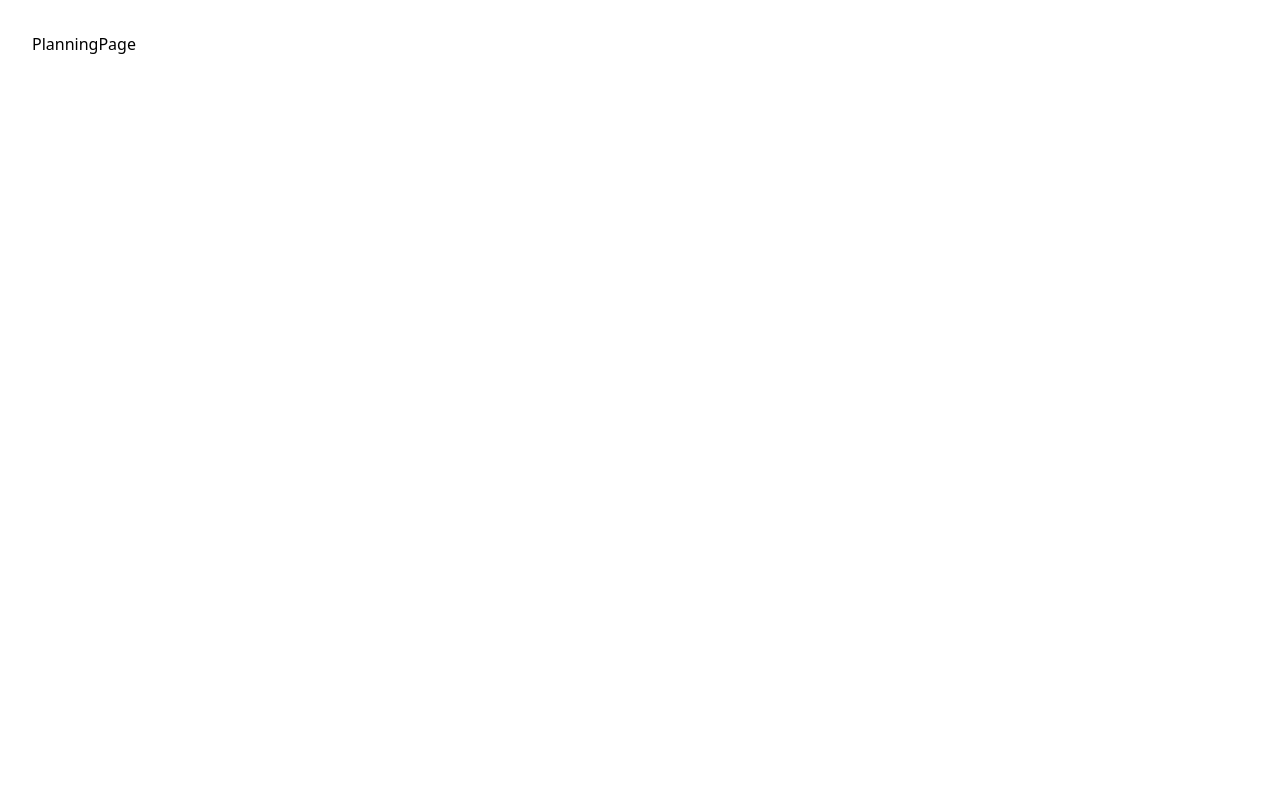
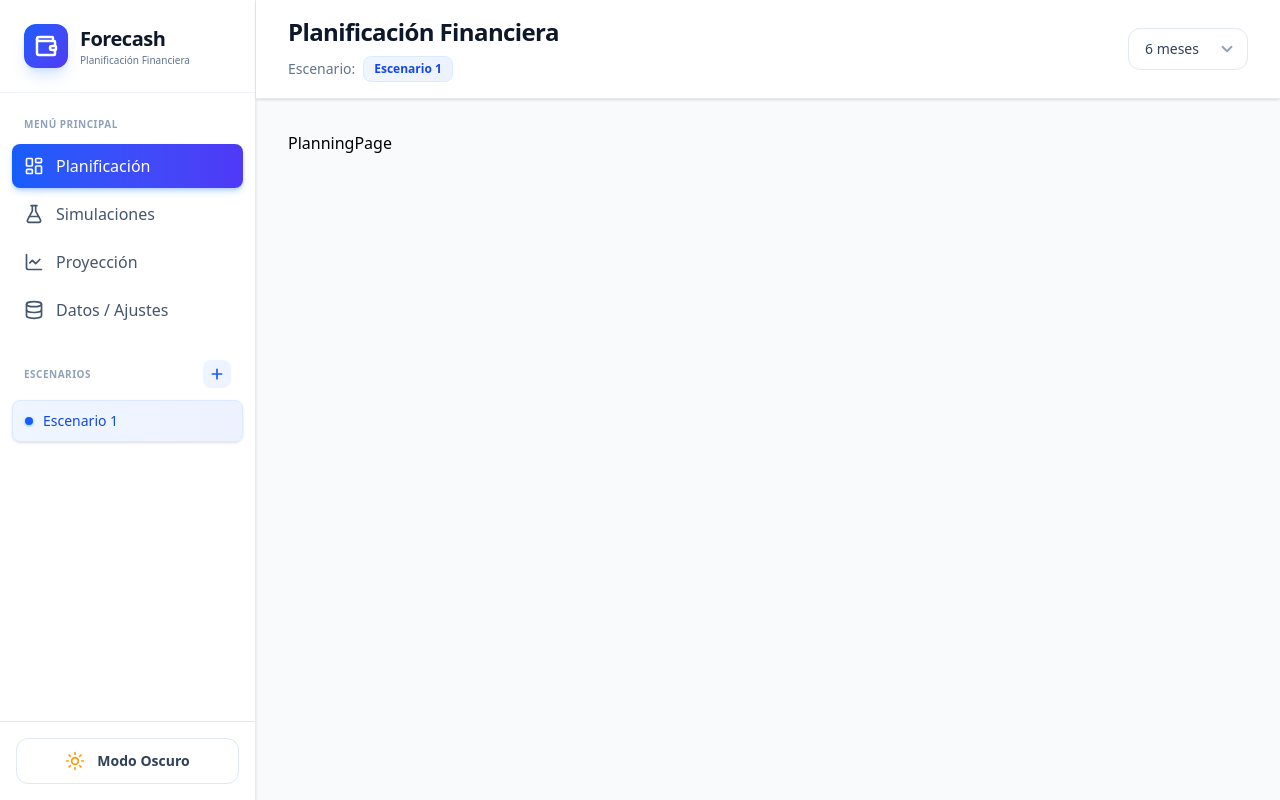
Before and after one commit to josegijon/Forecash-v2, a React (Vite) app in the folder frontend/: page /escenario/1/planificacion in a window 1280 px wide. Built offline with nearby package versions, Linux system fonts and the light colour scheme.

Commit message:
feat: refactor MainLayout to include Sidebar and Header components

```diff
--- a/frontend/src/ui/layout/MainLayout.tsx
+++ b/frontend/src/ui/layout/MainLayout.tsx
@@ -1,3 +1,5 @@
+import { Header } from "./Header";
+import { Sidebar } from "./Sidebar";
 
 interface MainLayoutProps {
     children: React.ReactNode;
@@ -5,8 +7,14 @@ interface MainLayoutProps {
 
 export const MainLayout = ({ children }: MainLayoutProps) => {
     return (
-        <main className="flex-1 overflow-auto p-8">
-            {children}
-        </main>
+        <div className="flex h-screen bg-slate-50">
+            <Sidebar />
+            <div className="flex-1 flex flex-col">
+                <Header />
+                <main className="flex-1 overflow-auto p-8">
+                    {children}
+                </main>
+            </div>
+        </div>
     )
 }
```
